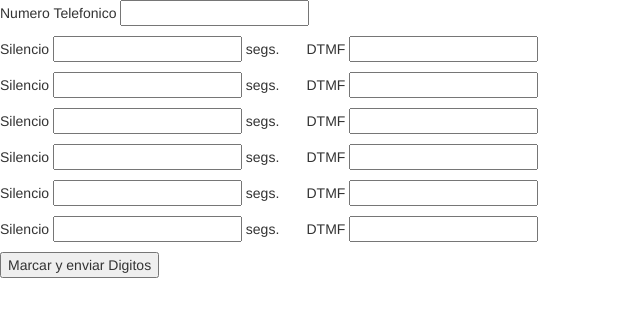
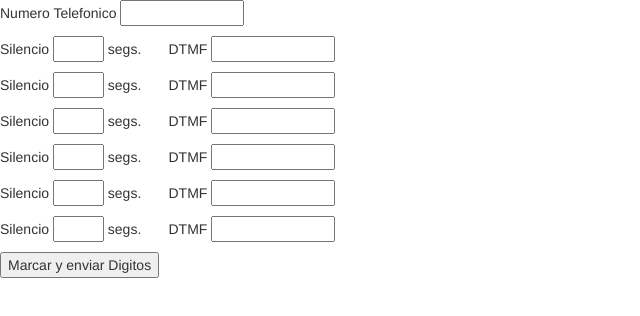
Before and after one commit to rodrigoduranq/GenesysDTMF, a plain HTML site: page index.html in a window 1280 px wide. Shown: the whole page, without its empty margins (0-640 px from the left). Drawn offline with nearby package versions, Linux system fonts and the light colour scheme; some packages are replaced by stand-ins of ours; a script that the page names is missing.

Commit message:
ggffgfddf

```diff
--- a/index.html
+++ b/index.html
@@ -20,13 +20,14 @@
 
 <body>
 
-  <p>Numero Telefonico <input type="text" maxlenght = "10" id=num>
-  <p>Silencio <input type="text" maxlenght = "3" id=s1> segs. &nbsp; &nbsp;&nbsp;&nbsp;&nbsp;DTMF <input type="text" maxlenght = "12" id=d1></p>
-  <p>Silencio <input type="text" maxlenght = "3" id=s2> segs. &nbsp; &nbsp;&nbsp;&nbsp;&nbsp;DTMF <input type="text" maxlenght = "12" id=d2></p>
-  <p>Silencio <input type="text" maxlenght = "3" id=s3> segs. &nbsp; &nbsp;&nbsp;&nbsp;&nbsp;DTMF <input type="text" maxlenght = "12" id=d3></p>
-  <p>Silencio <input type="text" maxlenght = "3" id=s4> segs. &nbsp; &nbsp;&nbsp;&nbsp;&nbsp;DTMF <input type="text" maxlenght = "12" id=d4></p>
-  <p>Silencio <input type="text" maxlenght = "3" id=s5> segs. &nbsp; &nbsp;&nbsp;&nbsp;&nbsp;DTMF <input type="text" maxlenght = "12" id=d5></p>
-  <p>Silencio <input type="text" maxlenght = "3" id=s6> segs. &nbsp; &nbsp;&nbsp;&nbsp;&nbsp;DTMF <input type="text" maxlenght = "12" id=d6></p>
+
+  <p>Numero Telefonico <input type="text" maxlength="12" size="12" id=num>
+  <p>Silencio <input type="text" maxlength="3" size="3" id=s1> segs. &nbsp; &nbsp;&nbsp;&nbsp;&nbsp;DTMF <input type="text" maxlength="12" size="12" id=d1></p>
+  <p>Silencio <input type="text" maxlength="3" size="3" id=s2> segs. &nbsp; &nbsp;&nbsp;&nbsp;&nbsp;DTMF <input type="text" maxlength="12" size="12" id=d2></p>
+  <p>Silencio <input type="text" maxlength="3" size="3" id=s3> segs. &nbsp; &nbsp;&nbsp;&nbsp;&nbsp;DTMF <input type="text" maxlength="12" size="12" id=d3></p>
+  <p>Silencio <input type="text" maxlength="3" size="3" id=s4> segs. &nbsp; &nbsp;&nbsp;&nbsp;&nbsp;DTMF <input type="text" maxlength="12" size="12" id=d4></p>
+  <p>Silencio <input type="text" maxlength="3" size="3" id=s5> segs. &nbsp; &nbsp;&nbsp;&nbsp;&nbsp;DTMF <input type="text" maxlength="12" size="12" id=d5></p>
+  <p>Silencio <input type="text" maxlength="3" size="3" id=s6> segs. &nbsp; &nbsp;&nbsp;&nbsp;&nbsp;DTMF <input type="text" maxlength="12" size="12" id=d6></p>
 
 
     <button onclick="ProcessDTMF()">Marcar y enviar Digitos</button>
--- a/scripts/main.js
+++ b/scripts/main.js
@@ -104,6 +104,7 @@ function copyCallPropsToParticipant(conversation) {
           senddigits (d5);
           wait (s6);
           senddigits (d6);
+
         }
     }
 
```
